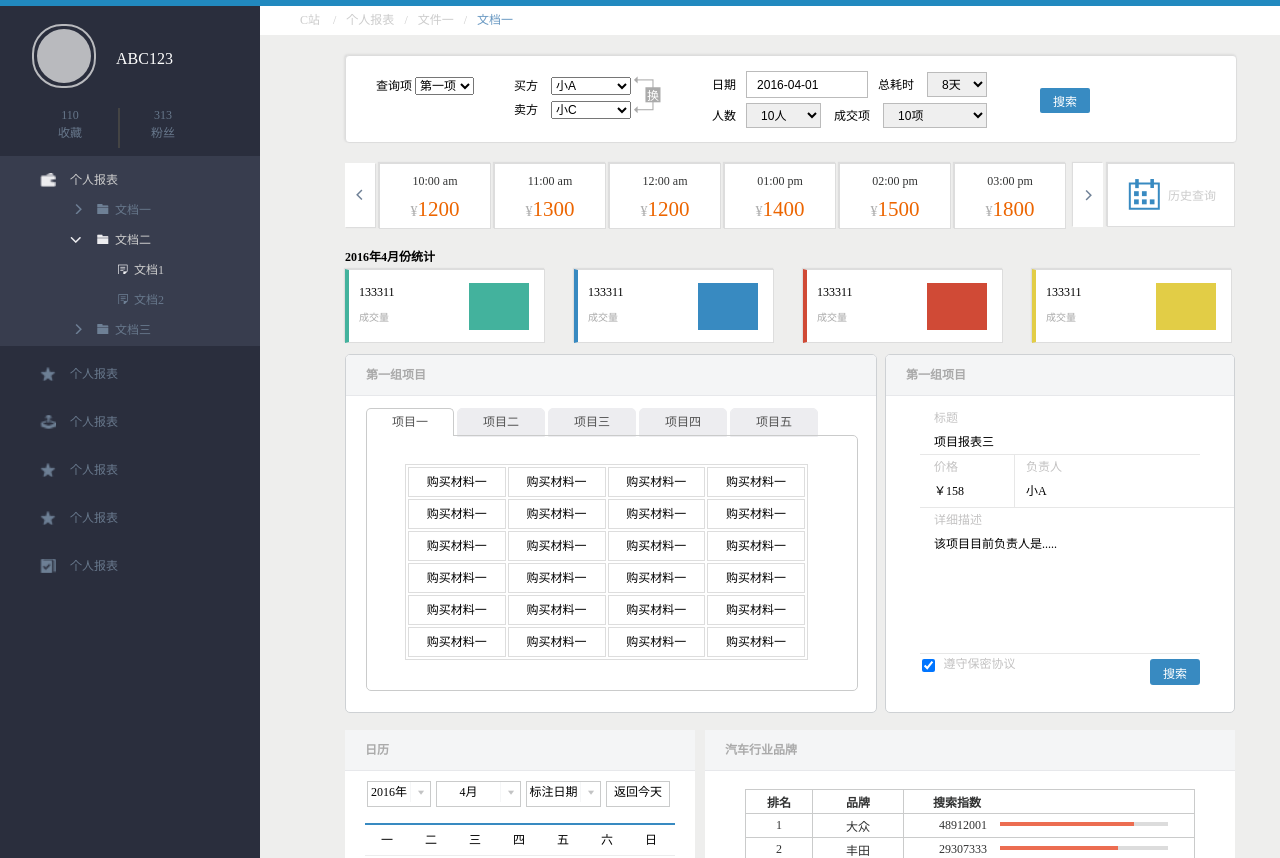
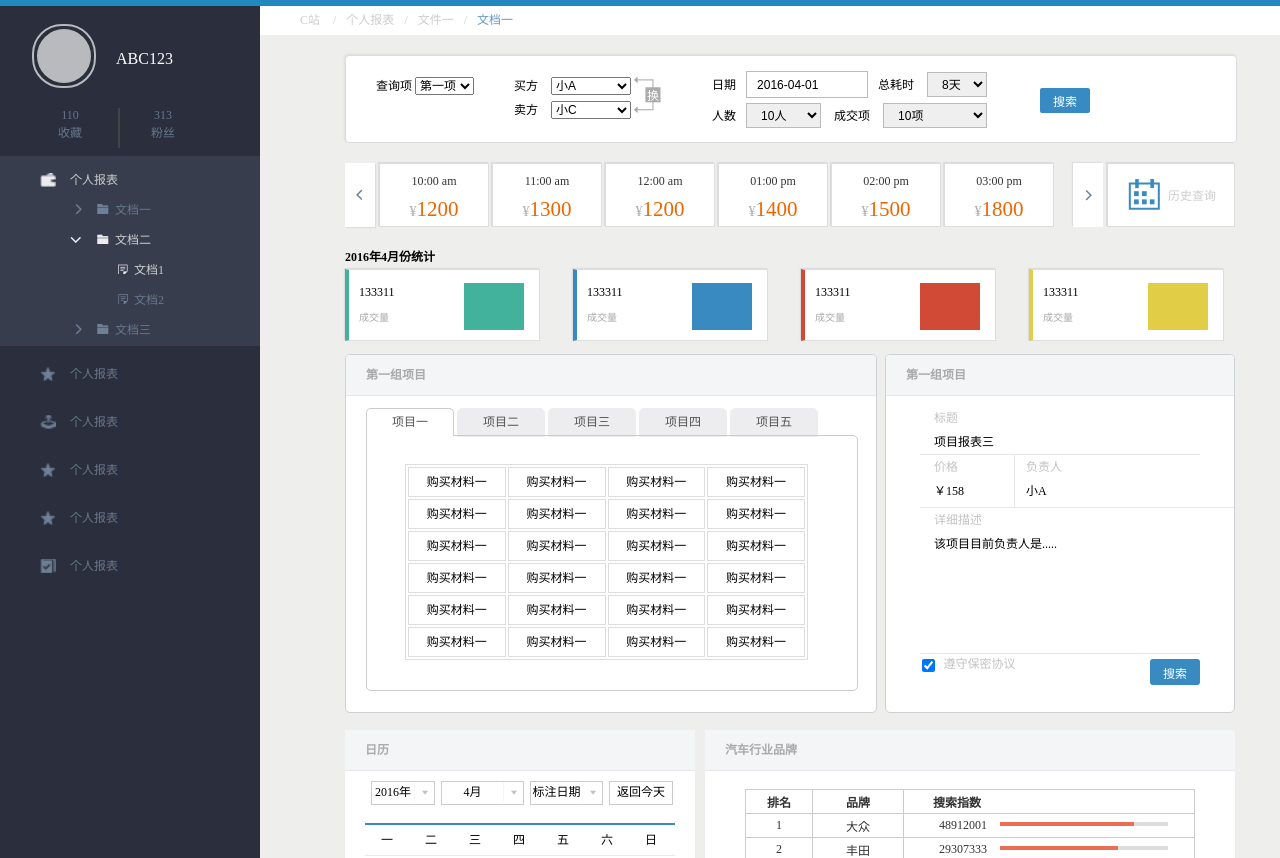
Before and after one commit to felinewong/Baidu_IFE, a plain HTML site: page 小微学院/task_9/index.html in a window 1280 px wide. Shown: the part 50-908 px from the top of the page. Drawn offline with Linux system fonts and the light colour scheme.

Commit message:
solve some bugs

```diff
--- a/小微学院/task_9/css/main.css
+++ b/小微学院/task_9/css/main.css
@@ -2,6 +2,11 @@
     margin: 0;
     padding: 0;
     font-size: 12px;
+}
+.clearfix:after{
+    content:"";
+    display: block;
+    clear:both;
 }
 a{
     text-decoration:none;
@@ -351,6 +356,7 @@ section .rightbox_main .box2_left>button{
     background-color: #fff;
     border: none;
     box-shadow: -1px -1px 1px #ddd;
+    box-sizing: border-box;
 }
 section .rightbox_main .box2_left .btn_left {
     -moz-transform:rotate(180deg);
@@ -359,6 +365,7 @@ section .rightbox_main .box2_left .btn_left {
 }
 section .rightbox_main .box2_left .btn_right {
     margin-left: 4px;
+
 }
 section .rightbox_main .box2_left>ul {
     width: 690px;
@@ -366,6 +373,7 @@ section .rightbox_main .box2_left>ul {
     border:none;
     background-color: #eeeeed;
     float: left;
+    box-sizing: border-box;
 }
 section .rightbox_main .box2_left>ul li {
     list-style: none;
@@ -376,6 +384,7 @@ section .rightbox_main .box2_left>ul li {
     background-color: #fff;
     box-shadow: -1px -1px 1px #ddd;
     text-align: center;
+    box-sizing: border-box;
 }
 section .rightbox_main .box2_left>ul li>.time {
     color:#323333;
@@ -396,7 +405,7 @@ section .rightbox_main .box2_right {
     border:1px solid #ddd;
     background-color: #fff;
     box-shadow: -1px -1px 1px #ddd;
-    float: left;
+    float: right;
 }
 section .rightbox_main .box2_right>a{
     display: inline-block;
@@ -426,8 +435,9 @@ section .rightbox_main .box3 ul>li {
     border:1px solid #ddd;
     background-color: #fff;
     box-shadow: -1px -1px 1px #ddd;
-    margin-right: 26px;
+    margin-right: 30px;
     position: relative;
+    box-sizing: border-box;
 }
 section .rightbox_main .box3 ul>li:last-child {
     margin-right: 0;
@@ -663,15 +673,16 @@ section .rightbox_main .box5_left .date_time{
 }
 section .rightbox_main .box5_left .date_time>div{
     height:24px;
-    display:inline-block;
+    float: left;
     border: 1px solid #cacbcb;
     text-align: center;
     line-height: 20px;
     cursor: pointer;
-    margin-left: 2px;
+    margin-left: 6px;
+    box-sizing: border-box;
 }
 .w62{
-    width:62px;
+    width:64px;
 }
 .w73{
     width:73px;
--- a/小微学院/task_9/index.html
+++ b/小微学院/task_9/index.html
@@ -129,7 +129,7 @@
                 <div class="box2">
                     <div class="box2_left" >
                         <button class="btn_left"><</button>
-                        <ul>
+                        <ul class="clearfix">
                             <li>
                                 <p class="time">10:00 am</p>
                                 <p class="price"><span>¥</span>1200</p>
```
